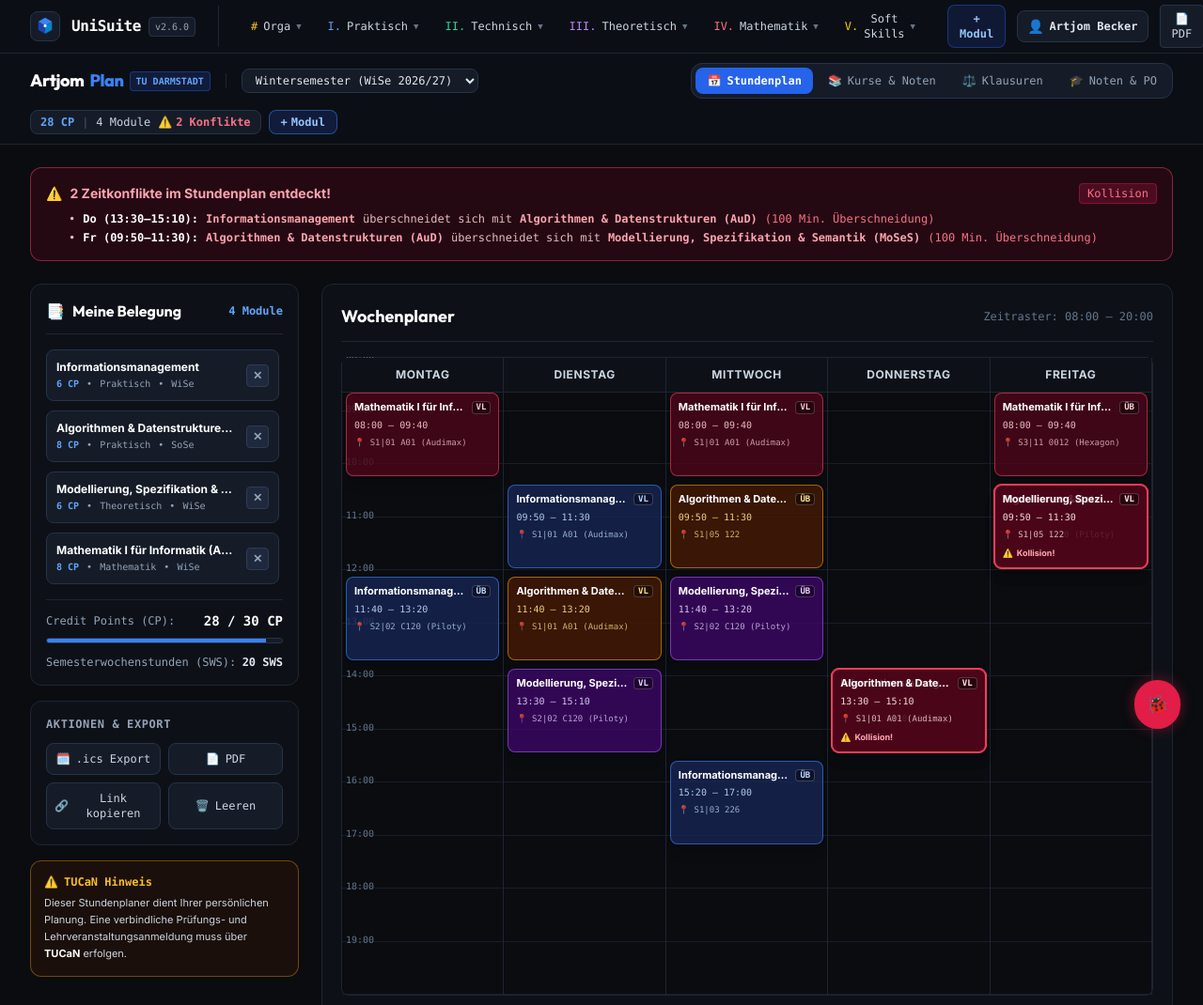
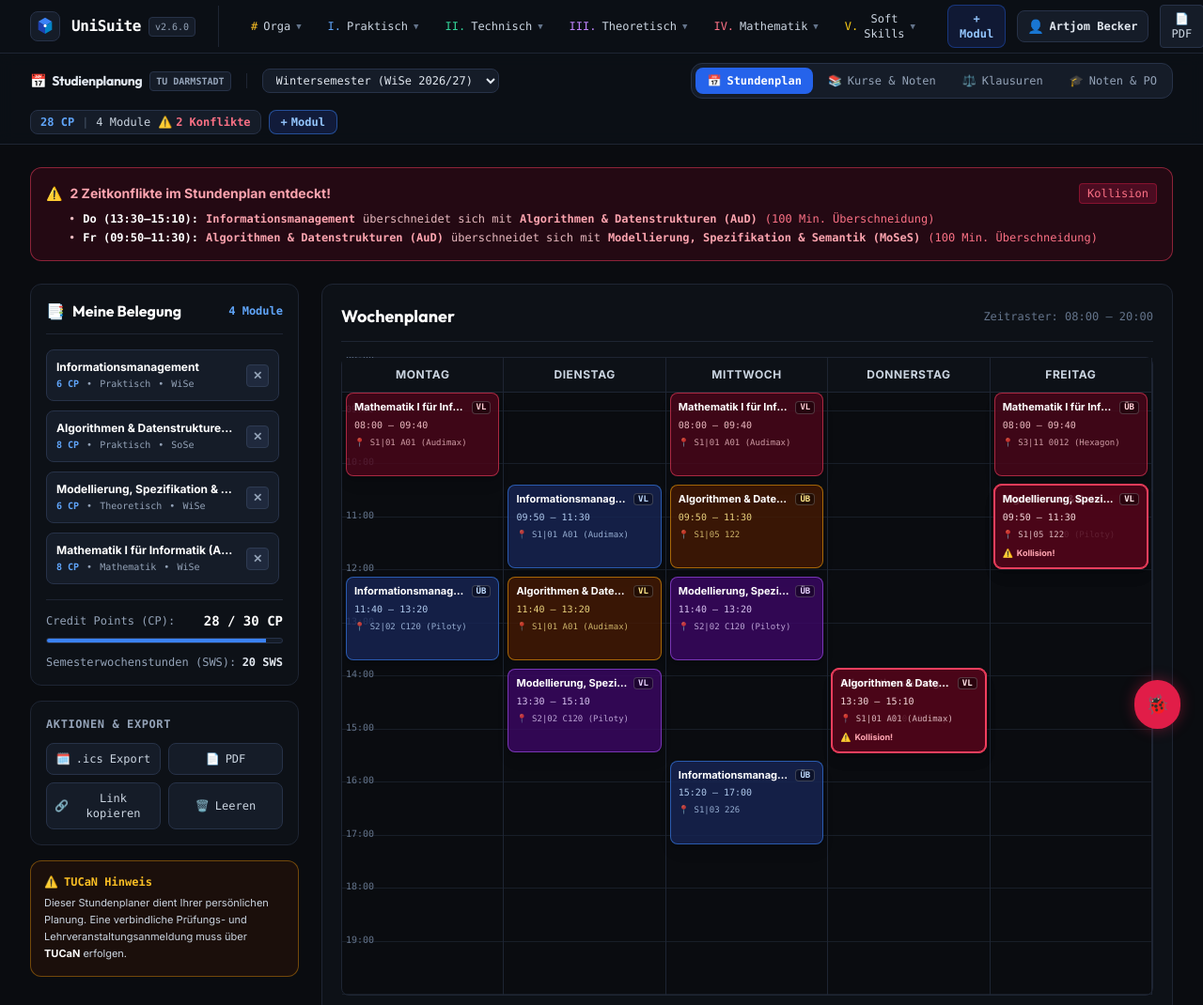
Before and after one commit to artjomartur/uni-lehrmaterial, a website: page studienplanung/index.html in a window 1280 px wide. Shown: the top 1070 px of the page at 94% size. Drawn offline with nearby package versions, Linux system fonts and the light colour scheme.

Commit message:
fix(orga): remove ArtjomPlan branding in favor of clean Studienplanung naming

```diff
--- a/studienplanung/index.html
+++ b/studienplanung/index.html
@@ -3,7 +3,7 @@
 <head>
   <meta charset="UTF-8">
   <meta name="viewport" content="width=device-width, initial-scale=1.0">
-  <title>Artjom Becker — Studienplanung, Stundenplan &amp; Notenspiegel | TU Darmstadt</title>
+  <title>Studienplanung, Stundenplan &amp; Notenspiegel | TU Darmstadt</title>
 
   <link rel="icon" type="image/svg+xml" href="../favicon.svg">
   <script src="https://cdn.tailwindcss.com"></script>
@@ -24,11 +24,11 @@
 
   <!-- OpenGraph / Social Media Meta-Tags -->
   <meta property="og:type" content="website">
-  <meta property="og:title" content="Artjom Becker — Studienplanung, Stundenplan &amp; Notenspiegel | TU Darmstadt">
+  <meta property="og:title" content="Studienplanung, Stundenplan &amp; Notenspiegel | TU Darmstadt">
   <meta property="og:description" content="Wochenstundenplan, Zeitkollisionsprüfung, Notenverteilungen (1.0-5.0) und ECTS-gewichteter B.Sc. Gesamtschnittrechner für Informatik.">
-  <meta property="og:site_name" content="UniSuite // Artjom Becker">
+  <meta property="og:site_name" content="UniSuite">
   <meta name="twitter:card" content="summary_large_image">
-  <meta name="twitter:title" content="Artjom Becker — Studienplanung &amp; Stundenplan">
+  <meta name="twitter:title" content="Studienplanung &amp; Stundenplan | TU Darmstadt">
   <meta name="twitter:description" content="Interaktive Studienplanung, Stundenplaner &amp; B.Sc. Notenrechner für TU Darmstadt Informatik.">
 
   <style>
@@ -78,9 +78,12 @@
 
       <!-- Brand & Semester Switcher -->
       <div class="flex items-center gap-3 sm:gap-4">
-        <div class="flex items-center gap-1.5">
-          <span class="text-white font-extrabold text-lg tracking-tight font-heading">Artjom</span><span class="text-blue-500 font-extrabold text-lg tracking-tight font-heading">Plan</span>
-          <span class="text-[10px] font-mono uppercase bg-blue-950/60 border border-blue-600/40 text-blue-400 px-1.5 py-0.5 rounded font-bold">TU Darmstadt</span>
+        <div class="flex items-center gap-2">
+          <span class="text-slate-200 font-bold text-sm tracking-tight font-heading flex items-center gap-1.5">
+            <span>📅</span>
+            <span>Studienplanung</span>
+          </span>
+          <span class="text-[10px] font-mono uppercase bg-[#151c28] border border-[#273248] text-slate-400 px-1.5 py-0.5 rounded font-bold">TU Darmstadt</span>
         </div>
 
         <div class="h-4 w-px bg-[#1e2533] hidden sm:block"></div>
@@ -601,7 +604,7 @@
   <div id="app-footer" class="hidden-print"></div>
   <script>renderFooter("../");</script>
 
-  <!-- Artjom Planer Core Script -->
+  <!-- Studienplaner Core Script -->
   <script>
     // =========================================================================
     // Kurs-Datensatz & Notenspiegel (FB20 Informatik & FB04 Mathe)
@@ -1426,7 +1429,7 @@
         return;
       }
       const activeMods = COURSE_CATALOG.filter(m => myPlannedModuleIds.includes(m.id));
-      let ics = "BEGIN:VCALENDAR\nVERSION:2.0\nPRODID:-//ArtjomBecker//Studienplaner//DE\nCALSCALE:GREGORIAN\n";
+      let ics = "BEGIN:VCALENDAR\nVERSION:2.0\nPRODID:-//UniSuite//Studienplaner//DE\nCALSCALE:GREGORIAN\n";
 
       const offsets = { 1: 0, 2: 1, 3: 2, 4: 3, 5: 4 };
       const baseMonday = new Date('2026-10-12T00:00:00Z');
@@ -1454,7 +1457,7 @@
       const blob = new Blob([ics], { type: 'text/calendar;charset=utf-8' });
       const a = document.createElement('a');
       a.href = URL.createObjectURL(blob);
-      a.download = "artjom_becker_stundenplan.ics";
+      a.download = "stundenplan.ics";
       document.body.appendChild(a);
       a.click();
       document.body.removeChild(a);
```
